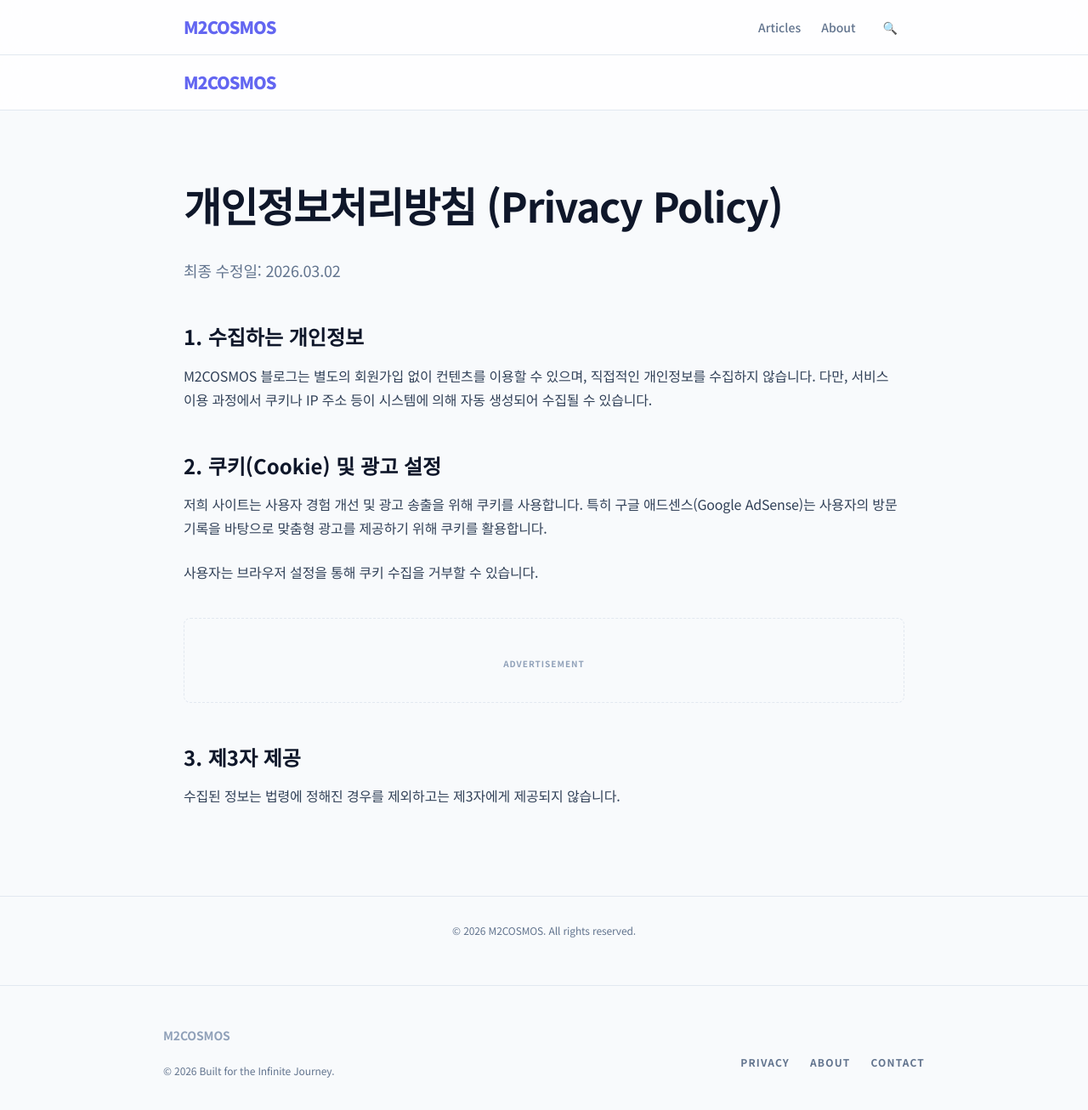
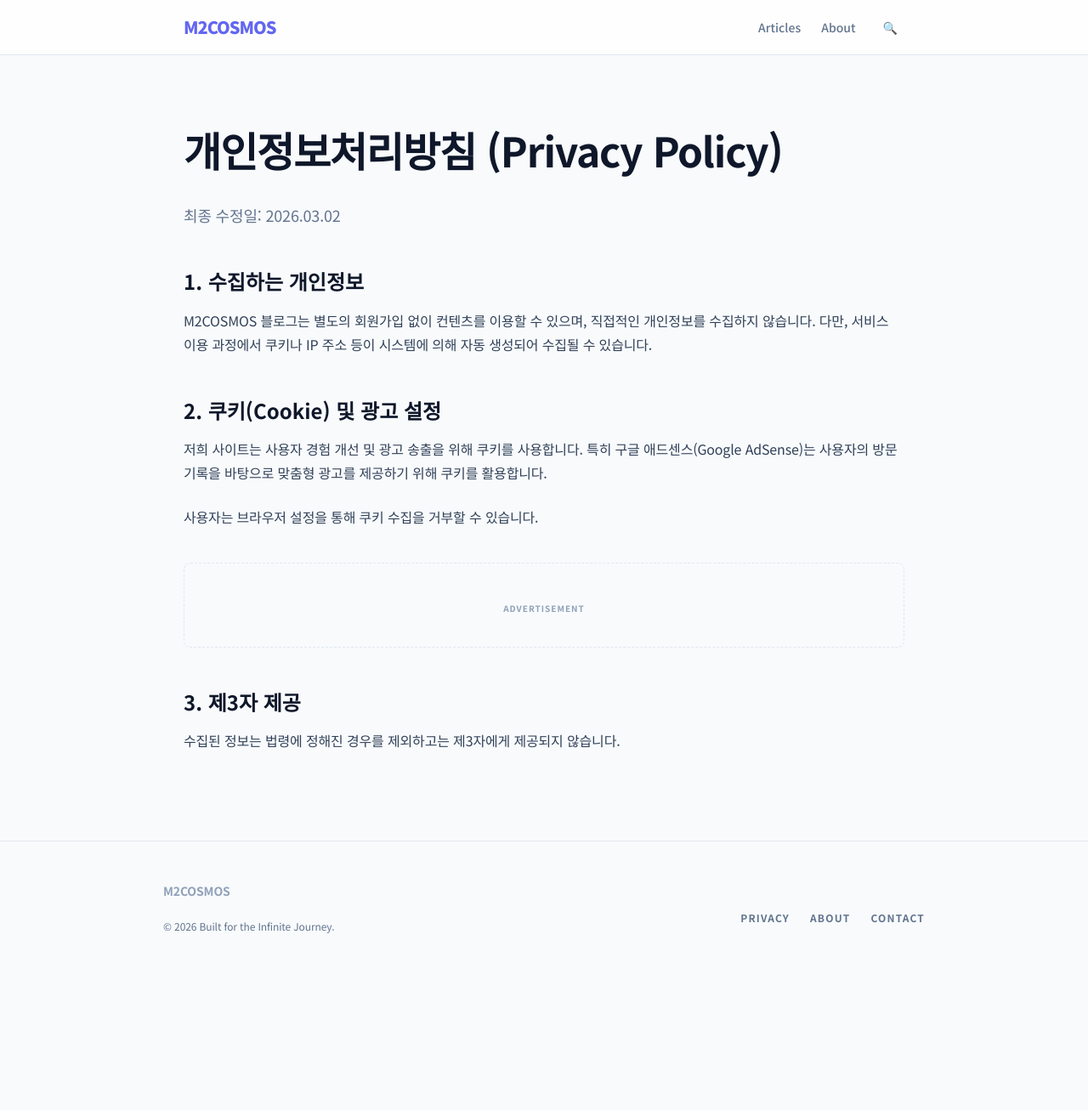
Before and after one commit to m2cosmos/blog, a Next.js app: page /privacy in a window 1280 px wide. Shown: the top 1306 px of the page at 85% size. After the commit the page ends 1170 px from the top, so only its background shows below. Built offline with nearby package versions, Linux system fonts and the light colour scheme.

Commit message:
refactor: 필수 페이지 중복 레이아웃 제거 및 코드 최적화 완료

```diff
--- a/src/app/about/page.tsx
+++ b/src/app/about/page.tsx
@@ -1,15 +1,6 @@
 export default function AboutPage() {
     return (
-        <div className="min-h-screen flex flex-col">
-            <nav className="sticky top-0 z-50 bg-white/80 dark:bg-slate-900/80 backdrop-blur-md border-b border-border-subtle">
-                <div className="max-w-4xl mx-auto px-6 h-16 flex items-center justify-between">
-                    <a href="/" className="text-xl font-black tracking-tighter text-accent uppercase">
-                        M2COSMOS
-                    </a>
-                </div>
-            </nav>
-
-            <main className="flex-grow max-w-4xl mx-auto w-full px-6 py-12 md:py-20">
+        <div className="max-w-4xl mx-auto w-full px-6 py-12 md:py-20 text-center">
             <article className="prose prose-slate dark:prose-invert max-w-none text-center">
                 <span className="inline-block px-3 py-1 rounded bg-accent/10 text-accent text-xs font-bold uppercase tracking-widest mb-6">
                     Our Vision
@@ -51,11 +42,6 @@ export default function AboutPage() {
                     </div>
                 </div>
             </article>
-            </main>
-
-            <footer className="bg-slate-50 dark:bg-slate-950 border-t border-border-subtle py-8 px-6 text-center">
-                <p className="text-xs text-slate-500">© 2026 M2COSMOS. All rights reserved.</p>
-            </footer>
         </div>
     );
 }
--- a/src/app/contact/page.tsx
+++ b/src/app/contact/page.tsx
@@ -1,20 +1,11 @@
 export default function ContactPage() {
     return (
-        <div className="min-h-screen flex flex-col">
-            <nav className="sticky top-0 z-50 bg-white/80 dark:bg-slate-900/80 backdrop-blur-md border-b border-border-subtle">
-                <div className="max-w-4xl mx-auto px-6 h-16 flex items-center justify-between">
-                    <a href="/" className="text-xl font-black tracking-tighter text-accent uppercase">
-                        M2COSMOS
-                    </a>
-                </div>
-            </nav>
-
-            <main className="flex-grow max-w-4xl mx-auto w-full px-6 py-12 md:py-20 text-center">
+        <div className="max-w-4xl mx-auto w-full px-6 py-12 md:py-20 text-center">
             <article className="prose prose-slate dark:prose-invert max-w-none">
-                    <h1 className="text-3xl md:text-5xl font-extrabold tracking-tight mb-8">
+                <h1 className="text-3xl md:text-5xl font-extrabold tracking-tight mb-8 text-center">
                     Contact
                 </h1>
-                    <p className="text-xl text-slate-600 dark:text-slate-400 mb-12">
+                <p className="text-xl text-slate-600 dark:text-slate-400 mb-12 text-center">
                     M2COSMOS와 함께 지적 우주를 개척할 제안을 기다립니다.
                 </p>
 
@@ -34,11 +25,6 @@ export default function ContactPage() {
                     </div>
                 </div>
             </article>
-            </main>
-
-            <footer className="bg-slate-50 dark:bg-slate-950 border-t border-border-subtle py-8 px-6 text-center">
-                <p className="text-xs text-slate-500">© 2026 M2COSMOS. All rights reserved.</p>
-            </footer>
         </div>
     );
 }
--- a/src/app/privacy/page.tsx
+++ b/src/app/privacy/page.tsx
@@ -2,17 +2,8 @@ import AdSense from "@/components/AdSense";
 
 export default function PrivacyPage() {
     return (
-        <div className="min-h-screen flex flex-col">
-            <nav className="sticky top-0 z-50 bg-white/80 dark:bg-slate-900/80 backdrop-blur-md border-b border-border-subtle">
-                <div className="max-w-4xl mx-auto px-6 h-16 flex items-center justify-between">
-                    <a href="/" className="text-xl font-black tracking-tighter text-accent uppercase">
-                        M2COSMOS
-                    </a>
-                </div>
-            </nav>
-
-            <main className="flex-grow max-w-4xl mx-auto w-full px-6 py-12 md:py-20">
-                <article className="prose prose-slate dark:prose-invert max-w-none">
+        <div className="max-w-4xl mx-auto w-full px-6 py-12 md:py-20">
+            <article className="prose prose-slate dark:prose-invert max-w-none text-left">
                 <h1 className="text-3xl md:text-5xl font-extrabold tracking-tight mb-8">
                     개인정보처리방침 (Privacy Policy)
                 </h1>
@@ -39,11 +30,6 @@ export default function PrivacyPage() {
                     </div>
                 </section>
             </article>
-            </main>
-
-            <footer className="bg-slate-50 dark:bg-slate-950 border-t border-border-subtle py-8 px-6 text-center">
-                <p className="text-xs text-slate-500">© 2026 M2COSMOS. All rights reserved.</p>
-            </footer>
         </div>
     );
 }
```
Lines whose indentation alone changed are shown as unchanged.
